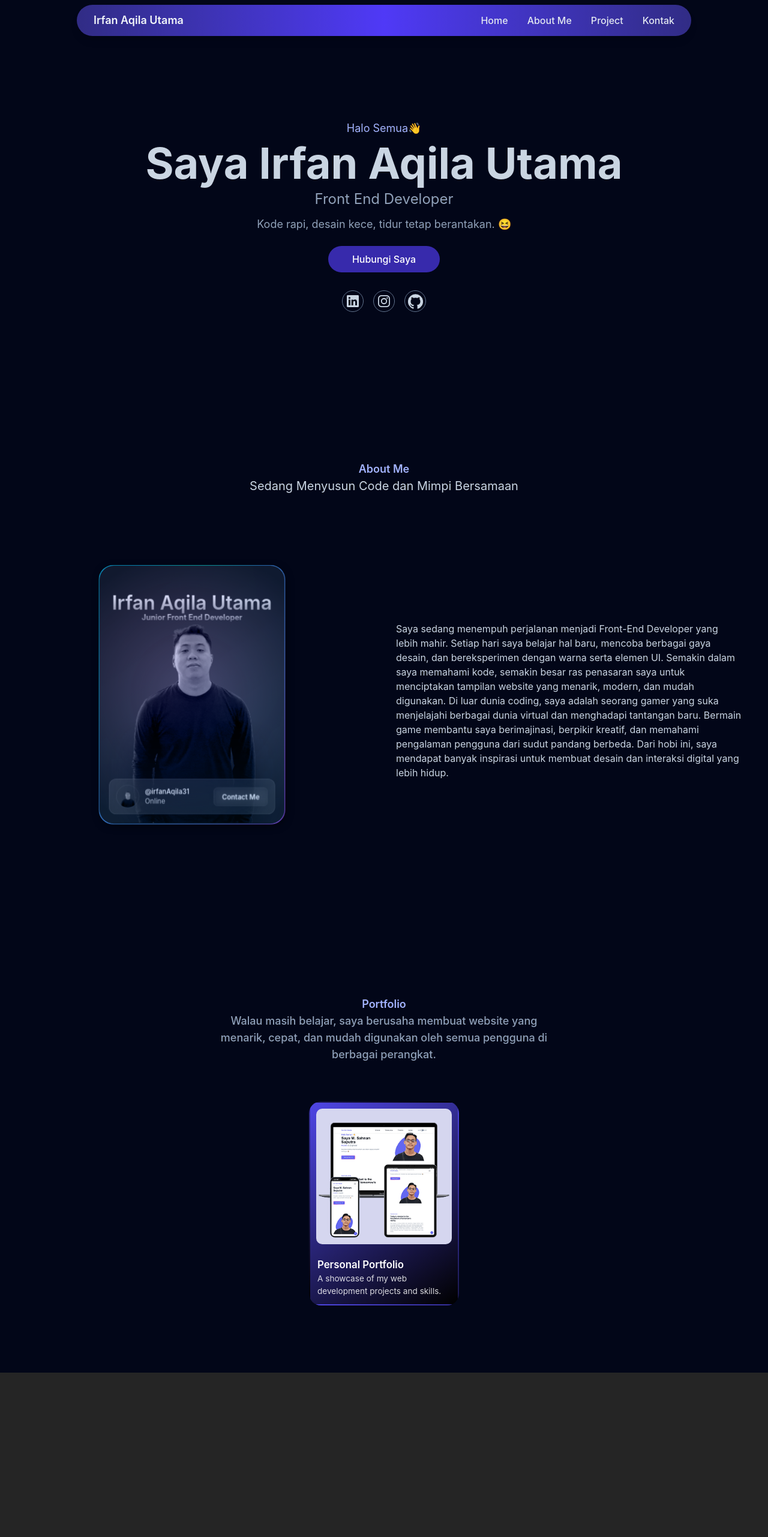
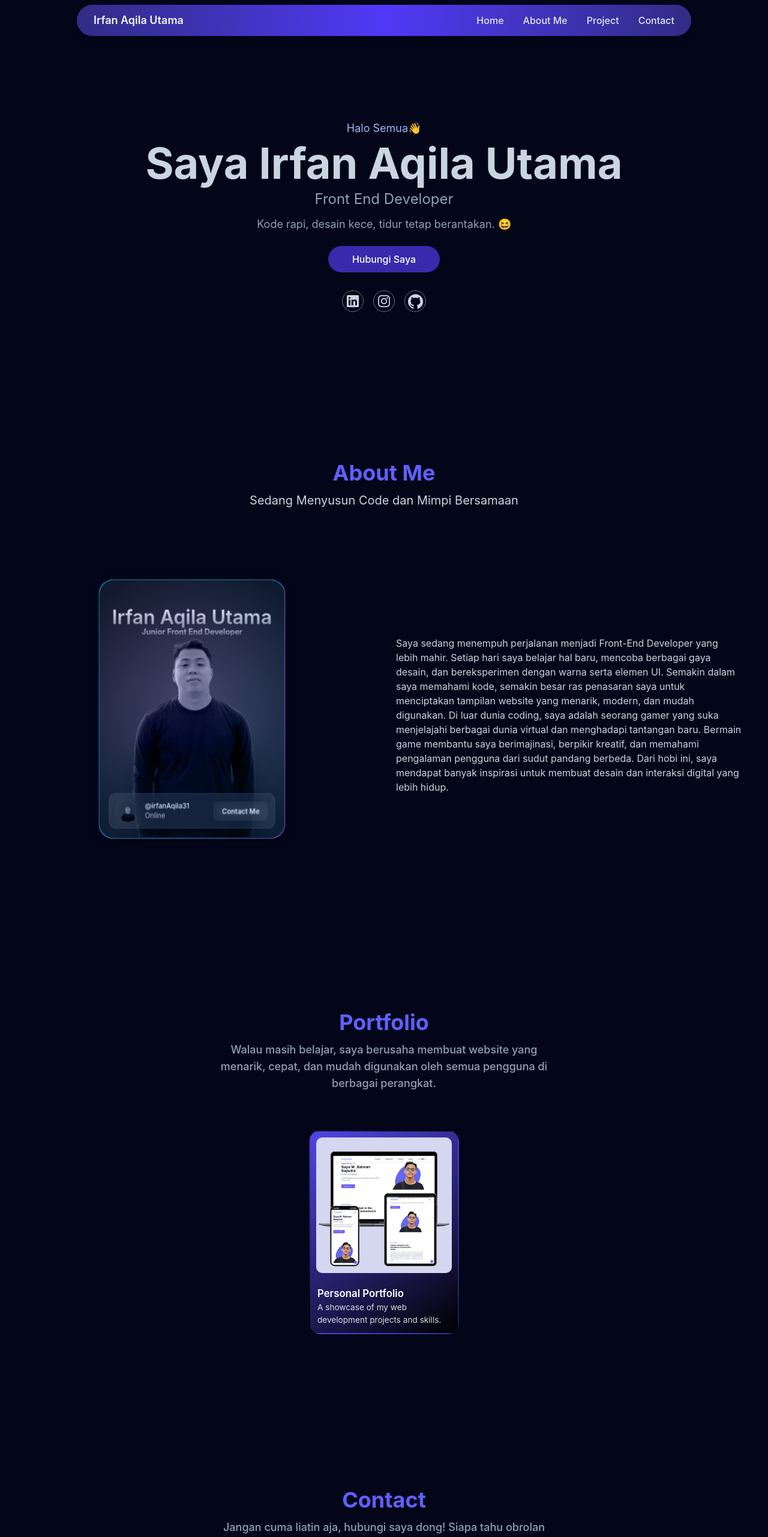
Before and after one commit to IrfanAqila31/Irfan-Dev-Portfolio, a React (Vite) app: page / in a window 1280 px wide. Shown: the top 2562 px of the page at 60% size. Before the commit the page ends 2288 px from the top, so only its background shows below. Built offline with nearby package versions, Linux system fonts and the light colour scheme.

Commit message:
setup contactPage dan footer

```diff
--- a/index.html
+++ b/index.html
@@ -1,5 +1,5 @@
 <!doctype html>
-<html lang="en">
+<html lang="en" class="scroll-smooth">
   <head>
     <meta charset="UTF-8" />
     <link rel="icon" type="image/svg+xml" href="/vite.svg" />
--- a/src/App.tsx
+++ b/src/App.tsx
@@ -1,6 +1,8 @@
 import "./App.css";
 import Navbar from "./components/Navbar";
 import AboutPage from "./pages/AboutPage";
+import ContactPage from "./pages/ContactPage";
+import Footer from "./pages/Footer";
 import HomePage from "./pages/HomePage";
 import ProjectPage from "./pages/ProjectPage";
 
@@ -12,6 +14,8 @@
         <HomePage />
         <AboutPage />
         <ProjectPage />
+        <ContactPage />
+        <Footer />
       </div>
     </>
   );
--- a/src/components/Navbar.tsx
+++ b/src/components/Navbar.tsx
@@ -7,7 +7,6 @@
   return (
     <nav className="w-full flex justify-center pt-2 px-4 fixed z-30">
       <div className="w-full max-w-5xl bg-gradient-to-r from-indigo-900 via-indigo-600 to-indigo-900 shadow-lg rounded-full px-7 py-3 flex items-center justify-between">
-
         {/* Logo */}
         <div className="text-lg font-semibold text-slate-100">
           Irfan Aqila Utama
@@ -15,16 +14,28 @@
 
         {/* Desktop Menu */}
         <ul className="hidden md:flex gap-8 font-medium text-slate-200">
-          <li className="hover:text-white transition duration-300 cursor-pointer">Home</li>
-          <li className="hover:text-white transition duration-300 cursor-pointer">About Me</li>
-          <li className="hover:text-white transition duration-300 cursor-pointer">Project</li>
-          <li className="hover:text-white transition duration-300 cursor-pointer">Kontak</li>
+          <li className="hover:text-white transition duration-300 cursor-pointer">
+            <a href="#home">Home</a>
+          </li>
+          <li className="hover:text-white transition duration-300 cursor-pointer">
+            <a href="#about">About Me</a>
+          </li>
+          <li className="hover:text-white transition duration-300 cursor-pointer">
+            <a href="#project">Project</a>
+          </li>
+          <li className="hover:text-white transition duration-300 cursor-pointer">
+            <a href="#contact">Contact</a>
+          </li>
         </ul>
 
         {/* Mobile Button */}
         <div className="md:hidden">
           <button onClick={() => setIsOpen(!isOpen)}>
-            {isOpen ? <X className="text-white cursor-pointer" size={24} /> : <Menu className="text-white cursor-pointer" size={24} />}
+            {isOpen ? (
+              <X className="text-white cursor-pointer" size={24} />
+            ) : (
+              <Menu className="text-white cursor-pointer" size={24} />
+            )}
           </button>
         </div>
       </div>
@@ -33,10 +44,18 @@
       {isOpen && (
         <div className="absolute top-24 w-full max-w-5xl px-4 md:hidden">
           <div className="bg-gradient-to-r from-indigo-900 via-indigo-600 to-indigo-900 text-slate-200 shadow-lg rounded-3xl py-6 flex flex-col items-center gap-6 font-medium">
-            <span className="hover:text-white transition duration-300 cursor-pointer">Home</span>
-            <span className="hover:text-white transition duration-300 cursor-pointer">About Me</span>
-            <span className="hover:text-white transition duration-300 cursor-pointer">Project</span>
-            <span className="hover:text-white transition duration-300 cursor-pointer">Kontak</span>
+            <span className="hover:text-white transition duration-300 cursor-pointer">
+              <a href="#home">Home</a>
+            </span>
+            <span className="hover:text-white transition duration-300 cursor-pointer">
+              <a href="#about">About Me</a>
+            </span>
+            <span className="hover:text-white transition duration-300 cursor-pointer">
+              <a href="#project">Project</a>
+            </span>
+            <span className="hover:text-white transition duration-300 cursor-pointer">
+              <a href="#contact">Contact</a>
+            </span>
           </div>
         </div>
       )}
--- a/src/pages/AboutPage.tsx
+++ b/src/pages/AboutPage.tsx
@@ -7,8 +7,10 @@
         <div className="container mx-auto">
           <div className="w-full px-5">
             <div className="max-w-xl mx-auto text-center mb-16 ">
-              <h4 className="text-indigo-300 font-semibold md:text-lg">About Me</h4>
-              <h2 className="text-slate-300 text-lg md:text-xl">
+              <h4 className="text-indigo-500 font-bold md:text-3xl text-2xl lg:text-4xl mb-3">
+                About Me
+              </h4>
+              <h2 className="text-slate-300 text-sm md:text-xl">
                 Sedang Menyusun Code dan Mimpi Bersamaan
               </h2>
             </div>
--- /dev/null
+++ b/src/pages/ContactPage.tsx
@@ -0,0 +1,94 @@
+const ContactPage = () => {
+  return (
+    <>
+      <section id="contact" className="pt-36 bg-transparent">
+        <div className="container mx-auto">
+          <div className="w-full px-5">
+            <div className="max-w-xl mx-auto text-center mb-16">
+              <div>
+                <h4 className="font-bold text-2xl md:text-3xl lg:text-4xl text-indigo-500 mb-3">
+                  Contact
+                </h4>
+              </div>
+              <div>
+                <p className="font-medium text-sm md:text-lg text-slate-400">
+                  Jangan cuma liatin aja, hubungi saya dong! Siapa tahu obrolan
+                  santai kita berujung jadi website kece😎.
+                </p>
+              </div>
+            </div>
+          </div>
+
+          <form id="form-email">
+            <div className="w-full lg:w-1/2 lg:mx-auto">
+              {/* Nama */}
+              <div className="w-full px-4 mb-8">
+                <label
+                  htmlFor="name"
+                  className="text-base text-secondary dark:text-slate-400 font-bold"
+                >
+                  Nama
+                </label>
+                <input
+                  type="text"
+                  id="name"
+                  name="name"
+                  placeholder="Masukkan Nama Anda"
+                  required
+                  className="w-full p-3 mt-1 rounded-md focus:outline-none focus:ring-indigo-500 focus:ring-1 focus:border-indigo-500 shadow-md text-white border-2 border-indigo-500 bg-transparent"
+                />
+              </div>
+
+              {/* Email */}
+              <div className="w-full px-4 mb-8">
+                <label
+                  htmlFor="email"
+                  className="text-base text-secondary dark:text-slate-400 font-bold"
+                >
+                  Email
+                </label>
+                <input
+                  type="email"
+                  id="email"
+                  name="email"
+                  placeholder="Masukkan Email Anda"
+                  required
+                  className="w-full p-3 mt-1 rounded-md focus:outline-none focus:ring-indigo-500 focus:ring-1 focus:border-indigo-500 shadow-md text-white border-2 border-indigo-500 bg-transparent"
+                />
+              </div>
+
+              {/* Pesan */}
+              <div className="w-full px-4 mb-8">
+                <label
+                  htmlFor="message"
+                  className="text-base text-secondary dark:text-slate-400 font-bold"
+                >
+                  Pesan
+                </label>
+                <textarea
+                  id="message"
+                  name="message"
+                  placeholder="Tulis Pesan Anda"
+                  required
+                  className="w-full p-3 mt-1 rounded-md focus:outline-none focus:ring-indigo-500 focus:ring-1 focus:border-indigo-500 h-32 shadow-md text-white border-2 border-indigo-500 bg-transparent"
+                ></textarea>
+              </div>
+
+              {/* Button */}
+              <div className="w-full px-4 flex justify-center">
+                <button
+                  type="submit"
+                  className="mt-3 mb-20 cursor-pointer bg-gradient-to-r from-indigo-500 to-indigo-700 px-10 py-3 rounded-full text-white hover:opacity-90 transition font-medium duration-300"
+                >
+                  Hubungi Saya
+                </button>
+              </div>
+            </div>
+          </form>
+        </div>
+      </section>
+    </>
+  );
+};
+
+export default ContactPage;
--- /dev/null
+++ b/src/pages/Footer.tsx
@@ -0,0 +1,65 @@
+const Footer = () => {
+  return (
+    <>
+      <footer className="pt-26 pb-12 border-t border-slate-800">
+        <div className="container">
+          <div className="flex flex-wrap">
+            <div className="w-full px-5 mb-12 text-slate-300 font-medium md:w-1/3">
+              <h2 className="font-bold text-4xl text-slate-300">
+                Irfan Aqila Utama
+              </h2>
+              <h3 className=" font-bold text-2xl mb-2">Hubungi Saya</h3>
+              <p className="text-slate-300">irfanaqila31@gmail.com</p>
+            </div>
+            <div className="w-full px-5 mb-12 md:w-1/3">
+              <h3 className="font-bold text-xl text-slate-300 mb-5">Tautan</h3>
+              <ul className="text-slate-300">
+                <li>
+                  <a
+                    href=""
+                    className="inline-block text-base hover:text-indigo-400 mb-3"
+                  >
+                    Home
+                  </a>
+                </li>
+                <li>
+                  <a
+                    href=""
+                    className="inline-block text-base hover:text-indigo-400 mb-3"
+                  >
+                    About Me
+                  </a>
+                </li>
+                <li>
+                  <a
+                    href=""
+                    className="inline-block text-base hover:text-indigo-400 mb-3"
+                  >
+                    Project
+                  </a>
+                </li>
+                <li>
+                  <a
+                    href=""
+                    className="inline-block text-base hover:text-indigo-400 mb-3"
+                  >
+                    Contact
+                  </a>
+                </li>
+              </ul>
+            </div>
+          </div>
+          <div className="w-full pt-10 border-t border-slate-700 text-center">
+            <p className=" text-slate-500 font-medium text-xs">
+              <a href="https://www.linkedin.com/in/irfan-aqila-utama-6297a52a8" target="_blank" className="font-bold text-indigo-400">
+                Irfan Aqila Utama
+              </a>
+              <span> </span>| 2025
+            </p>
+          </div>
+        </div>
+      </footer>
+    </>
+  );
+};
+export default Footer;
--- a/src/pages/ProjectPage.tsx
+++ b/src/pages/ProjectPage.tsx
@@ -7,10 +7,10 @@
         <div className="container mx-auto">
           <div className="w-full px-5">
             <div className="max-w-xl mx-auto text-center mb-16 ">
-              <h4 className="text-indigo-300 font-semibold md:text-lg">
+              <h4 className="text-indigo-500 font-bold text-2xl md:text-3xl lg:text-4xl mb-3">
                 Portfolio
               </h4>
-              <p className="font-medium text-md md:text-lg text-slate-400">
+              <p className="font-medium text-sm md:text-lg text-slate-400">
                 Walau masih belajar, saya berusaha membuat website yang menarik,
                 cepat, dan mudah digunakan oleh semua pengguna di berbagai
                 perangkat.
@@ -18,7 +18,7 @@
             </div>
           </div>
         </div>
-        <div className="container">
+        <div className="container mx-auto">
           <div className="flex flex-wrap justify-center items-center gap-10">
             <div className="w-full px-5">
               <ChromaGrid />
```
Also changed, not shown: src/components/ChromaGrid.tsx (+2 -46 lines).
